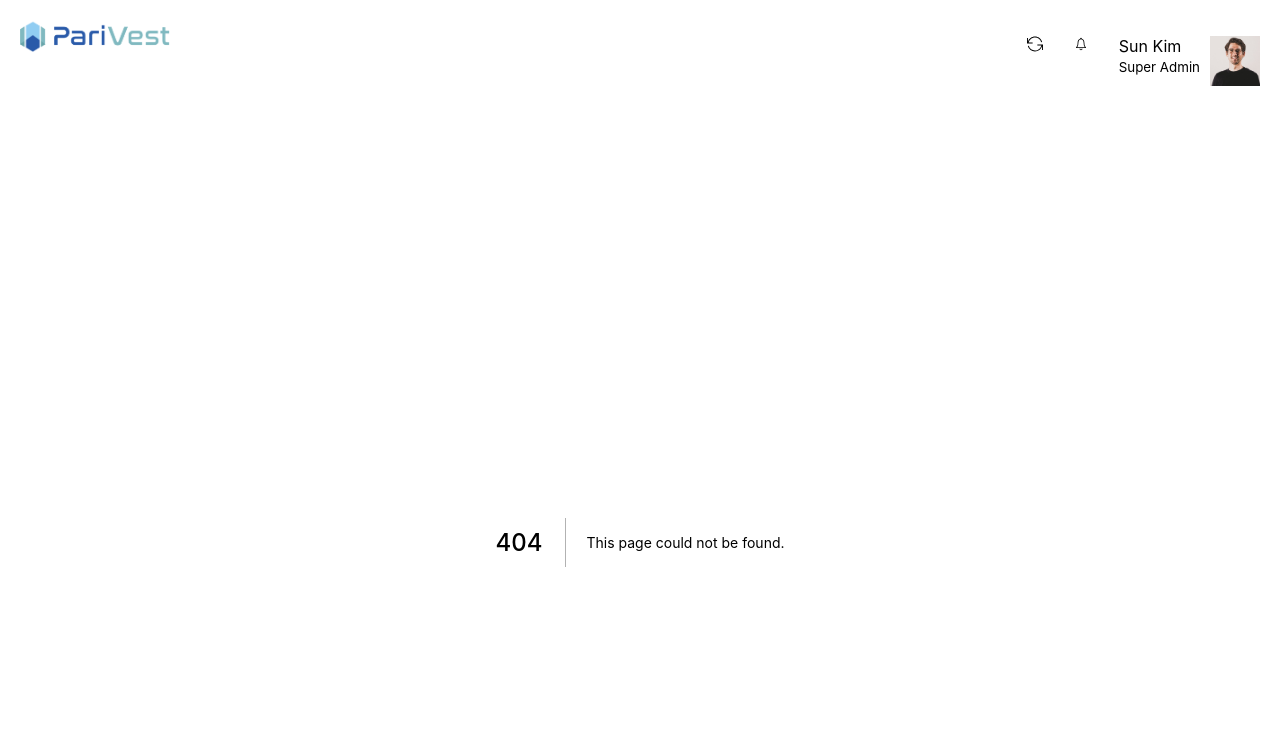
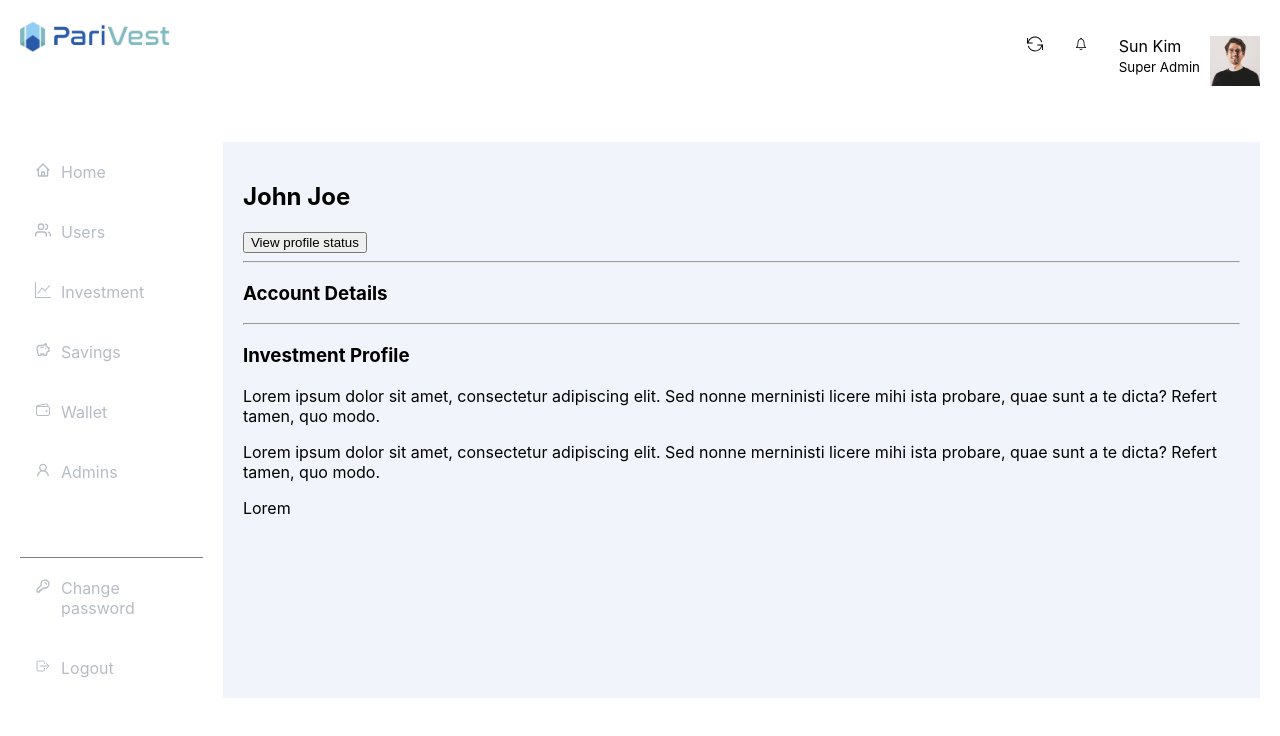
Before and after one commit to olaishola05/parivest-dashboard, a Next.js app: page /users/1 in a window 1280 px wide. Before the commit this address had no page. Shown: the top 736 px of the page. Built offline with nearby package versions, Linux system fonts and the light colour scheme.

Commit message:
Fetch users and populate table with data

```diff
--- a/components/layouts/TopNav.js
+++ b/components/layouts/TopNav.js
@@ -13,8 +13,8 @@ function TopNav (props) {
         <Image src={Logo} alt="logo" layout='responsive' />
       </div>
       <ul className={styles.lists}>
-        <li><Link href="/"><TfiReload /></Link></li>
-        <li><Link href="/"><IoIosNotificationsOutline /></Link></li>
+        <li><TfiReload /></li>
+        <li><IoIosNotificationsOutline /></li>
         <li>
           <div className={styles.user}>
             <div>
--- a/components/layouts/UI/Dashboard.js
+++ b/components/layouts/UI/Dashboard.js
@@ -1,12 +1,15 @@
 import SidePanel from "./SidePanel"
 import Dataview from "./Dataview"
 import styles from './Dashboard.module.css'
+import axios from 'axios'
 
-function Dashboard() {
+function Dashboard({ newData, children }) {
   return (
     <div className={styles.container}>
       <SidePanel />
-      <Dataview />
+      <Dataview>
+        {children}
+      </Dataview>
     </div>
   )
 }
--- a/components/layouts/UI/Dataview.js
+++ b/components/layouts/UI/Dataview.js
@@ -1,30 +1,12 @@
 import styles from './Dashboard.module.css'
 
-function Dataview(props){
+function Dataview({ data, children }) {
   return (
     <div className={styles.dataview}>
-      <div className={styles.datatop}>
-        <div className={styles.customselect}>
-          <select name="dataview" id="dataview">
-            <option className={styles.options} value="all">All</option>
-            <option value="approved">Approved</option>
-            <option value="pending">Pending</option>
-            <option value="review">In-review</option>
-          </select>
-        </div>
-
-        <div className={styles.search}>
-          <div className={styles.date}>
-            <label htmlFor="date">From </label>
-            <input type="date" name="from" id="from" />
-            <label htmlFor="date">To </label>
-            <input type="date" name="to" id="to" />
-          </div>
-          <input type="text" placeholder="Search" />
-        </div>
-      </div>
+      {children}
     </div>
   )
 }
 
+
 export default Dataview
--- a/components/layouts/UI/SidePanel.js
+++ b/components/layouts/UI/SidePanel.js
@@ -10,16 +10,24 @@ import { AiOutlineUser } from 'react-icons/ai'
 import { HiOutlineKey } from 'react-icons/hi'
 import { IoLogOutOutline } from 'react-icons/io5'
 
+const sideLinks = [
+  { icons: <HiOutlineHome />, link: '/', text: 'Home' },
+  { icons: <FiUsers />, link: '/users', text: 'Users' },
+  { icons: <BsGraphUp />, link: '#', text: 'Investment' },
+  { icons: <MdOutlineSavings />, link: '#', text: 'Savings' },
+  { icons: <IoWalletOutline />, link: '#', text: 'Wallet' },
+  { icons: <AiOutlineUser />, link: '#', text: 'Admins' },
+]
+
 function SidePanel(props) {
   return (
     <div className={styles.sidePanel}>
       <ul className={styles.sideLinks}>
-        <li><HiOutlineHome /> <Link href="/"><a>Home</a></Link></li>
-        <li><FiUsers /> <Link href="/users"><a>Users</a></Link></li>
-        <li><BsGraphUp /> <Link href="/investment"><a>Investment</a></Link></li>
-        <li><MdOutlineSavings /> <Link href="/savings"><a>Savings</a></Link></li>
-        <li><IoWalletOutline /> <Link href="/wallet"><a>Wallet</a></Link></li>
-        <li><AiOutlineUser /> <Link href="/profile"><a>Profile</a></Link></li>
+        {sideLinks.map((link, index) => (
+          <li key={index}>
+            {link.icons} <Link href={link.link}>{link.text}</Link>
+          </li>
+        ))}
         </ul>
 
         <ul className={styles.account}>
--- a/package.json
+++ b/package.json
@@ -9,6 +9,9 @@
     "lint": "next lint"
   },
   "dependencies": {
+    "antd": "^4.23.6",
+    "axios": "^1.1.3",
+    "dayjs": "^1.11.5",
     "next": "12.2.3",
     "react": "18.2.0",
     "react-dom": "18.2.0",
--- a/pages/index.js
+++ b/pages/index.js
@@ -3,7 +3,8 @@ import Dashboard from '../components/layouts/UI/Dashboard'
 import { Fragment } from 'react'
 import styles from '../styles/Home.module.css'
 
-export default function Home() {
+
+export default function Home(props) {
   return (
     <Fragment>
       <Head>
--- /dev/null
+++ b/pages/users/[id]/index.js
@@ -0,0 +1,49 @@
+import React from "react";
+import Dashboard from "../../../components/layouts/UI/Dashboard";
+import { Divider } from 'antd';
+import { useRouter } from 'next/router'
+
+function User(props) {
+  const router = useRouter()
+  console.log(router)
+  return (
+    <Dashboard>
+      <div>
+        <div>
+          <h2>{props.name || 'John Joe'}</h2>
+          <button>
+            View profile status
+          </button>
+        </div>
+        <hr />
+
+        <div>
+          <h3>Account Details</h3>
+
+        </div>
+        <hr />
+
+        <div>
+          <h3>Investment Profile</h3>
+          <>
+            <p>
+              Lorem ipsum dolor sit amet, consectetur adipiscing elit. Sed nonne merninisti licere mihi ista
+              probare, quae sunt a te dicta? Refert tamen, quo modo.
+            </p>
+            <Divider />
+            <p>
+              Lorem ipsum dolor sit amet, consectetur adipiscing elit. Sed nonne merninisti licere mihi ista
+              probare, quae sunt a te dicta? Refert tamen, quo modo.
+            </p>
+            <Divider />
+            <p>
+              Lorem
+              </p>
+          </>
+        </div>
+      </div>
+    </Dashboard>
+  )
+}
+
+export default User;
--- a/styles/Home.module.css
+++ b/styles/Home.module.css
@@ -1,5 +1,7 @@
 .main {
-  border: 1px solid red;
+  width: 100%;
+  margin: 0 auto;
+  /* border: 1px solid red; */
 }
 
 @media (max-width: 600px) {
```
Also changed, not shown: components/layouts/UI/UserTable.jsx (added, +101 -0 lines), components/layouts/UI/UserTop.jsx (added, +29 -0 lines), pages/users/index.js (added, +38 -0 lines), 2 other files (tests, documents, lock files or other folders).
